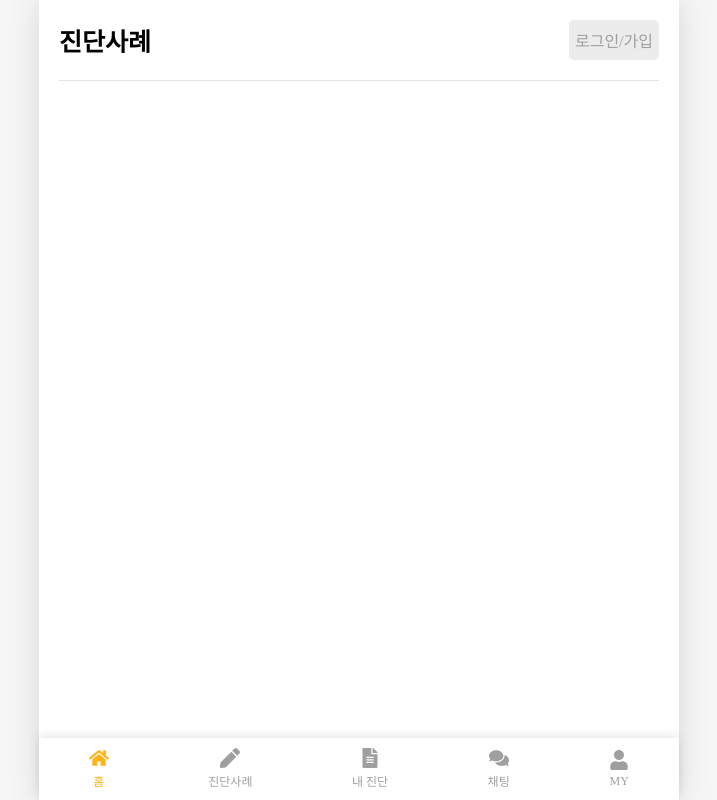
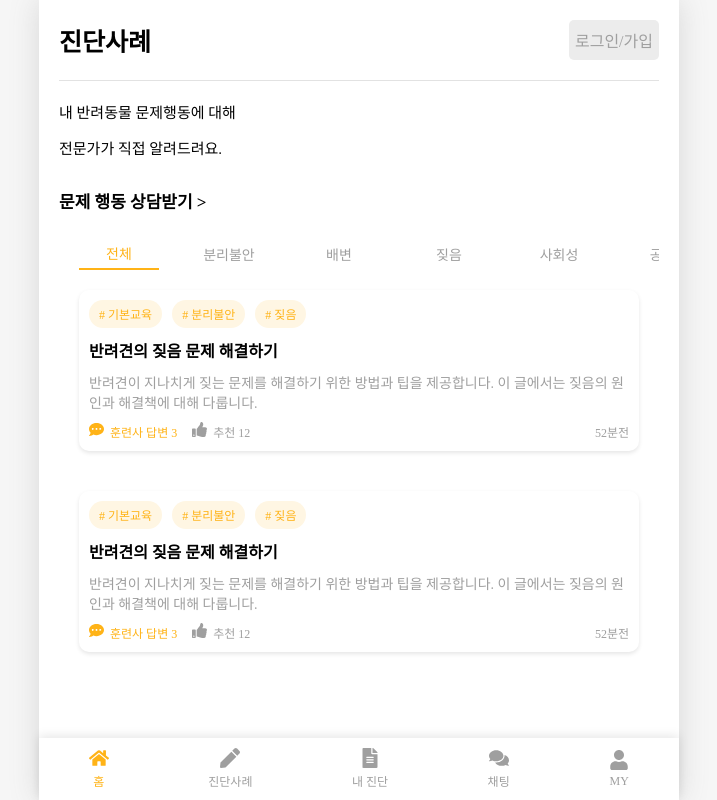
Before and after one commit to mungdori999/sponge-front, a React (Vite) app: page /post in a window 1280 px wide. Shown: the whole page, without its empty margins (281-998 px from the left). Built offline with nearby package versions, Linux system fonts and the light colour scheme; a web font is replaced by a local one.

Commit message:
진단 사례 페이지

```diff
--- /dev/null
+++ b/src/component/PostList/PostListBanner.jsx
@@ -0,0 +1,12 @@
+import "../../css/postList/PostListBanner.css";
+const PostListBanner = () => {
+  return (
+    <div className="PostListBanner">
+      <div className="PostListBanner_text">내 반려동물 문제행동에 대해</div>
+      <div className="PostListBanner_text">전문가가 직접 알려드려요.</div>
+      <div className="PostListBanner_btn">{`문제 행동 상담받기 >`}</div>
+    </div>
+  );
+};
+
+export default PostListBanner;
--- /dev/null
+++ b/src/css/PostList/PostListBanner.css
@@ -0,0 +1,22 @@
+.PostListBanner {
+  padding-top: 20px;
+  width: 100%;
+
+  display: flex;
+  flex-direction: column;
+  justify-content: start;
+  color: black;
+  padding-bottom: 20px;
+}
+.PostListBanner > .PostListBanner_text {
+  font-size: 15px;
+
+  margin-bottom: 15px;
+}
+
+.PostListBanner > .PostListBanner_btn {
+  padding-top: 15px;
+  font-size: 17px;
+  font-weight: bold;
+  cursor: pointer;
+}
--- a/src/page/PostListPage.jsx
+++ b/src/page/PostListPage.jsx
@@ -2,6 +2,9 @@ import Header from "../component/Header/Header";
 import LoginButton from "../component/Header/LoginButton";
 
 import Bottom from "../component/Bottom/Bottom";
+import PostListBanner from "../component/PostList/PostListBanner";
+import PostCategory from "../component/Home/PostCategory";
+import PostList from "../component/Home/PostList";
 const PostListPage = () => {
   return (
     <div>
@@ -9,6 +12,9 @@ const PostListPage = () => {
         leftchild={<div className="post-list">진단사례</div>}
         rightchild={<LoginButton text={"로그인/가입"} />}
       />
+      <PostListBanner />
+      <PostCategory />
+      <PostList />
       <Bottom />
     </div>
   );
```
